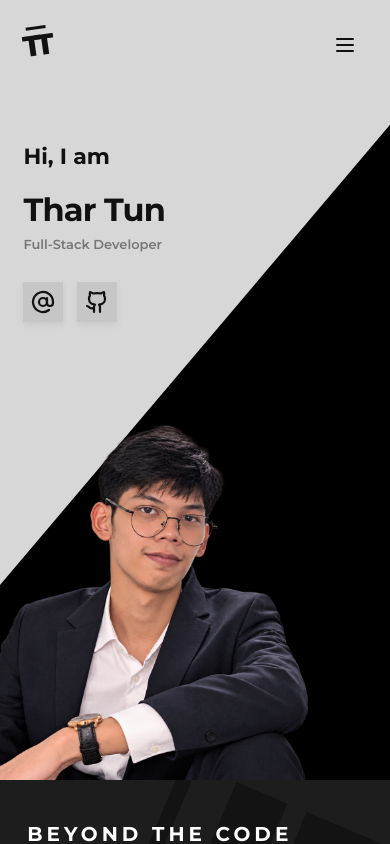
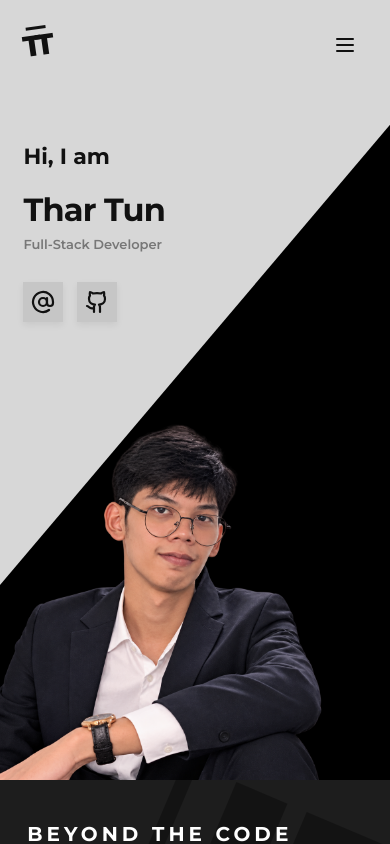
Before and after one commit to AWall789/thar_tun_portfolio, a React (Vite) app: page / in a window 390 px wide. Shown: the top 844 px of the page. Built offline with nearby package versions, Linux system fonts and the light colour scheme.

Commit message:
first commit

```diff
--- a/src/index.css
+++ b/src/index.css
@@ -29,7 +29,7 @@ button, a, input, textarea { outline-offset: 6px; }
 .hero-socials { margin-top: 90px; }
 .hero-socials a { background: #c6c6c6; padding: 10px; box-shadow: 0 3px 7px #0001; transition: transform .2s, background .2s; }
 .hero-socials a:hover { transform: translateY(-4px); background: #b7b7b7; }
-.hero-portrait { position: absolute; bottom: 0; right: 0; width: 67%; max-width: none; height: auto; }
+.hero-portrait { position: absolute; bottom: 0; right: -3%; width: 67%; max-width: none; height: auto; }
 .introduction { padding: 45px max(6%, calc((100% - 1260px) / 2)); }
 .intro-watermark { position: absolute; right: 4%; top: -75px; font-size: 280px; font-weight: 800; color: #060606; transform: rotate(23deg); line-height: 1.4; border: 15px solid; border-radius: 55px; padding: 0 22px; }
 .bracket-button { border-left: 2px solid; border-right: 2px solid; padding: 7px 28px; font-size: 11px; font-weight: 700; letter-spacing: .05em; text-transform: uppercase; transition: background .2s; }
@@ -51,7 +51,7 @@ button, a, input, textarea { outline-offset: 6px; }
   .hero-role { font-size: 13px; }
   .hero-socials { margin-top: 28px; gap: 14px; }
   .hero-socials a { padding: 8px; }
-  .hero-portrait { width: min(140%, 520px); max-width: none; right: -5%; }
+  .hero-portrait { width: min(140%, 520px); max-width: none; right: -9%; }
   .introduction { padding: 40px 7%; }
   .intro-watermark { right: -90px; opacity: .4; }
 }
```
